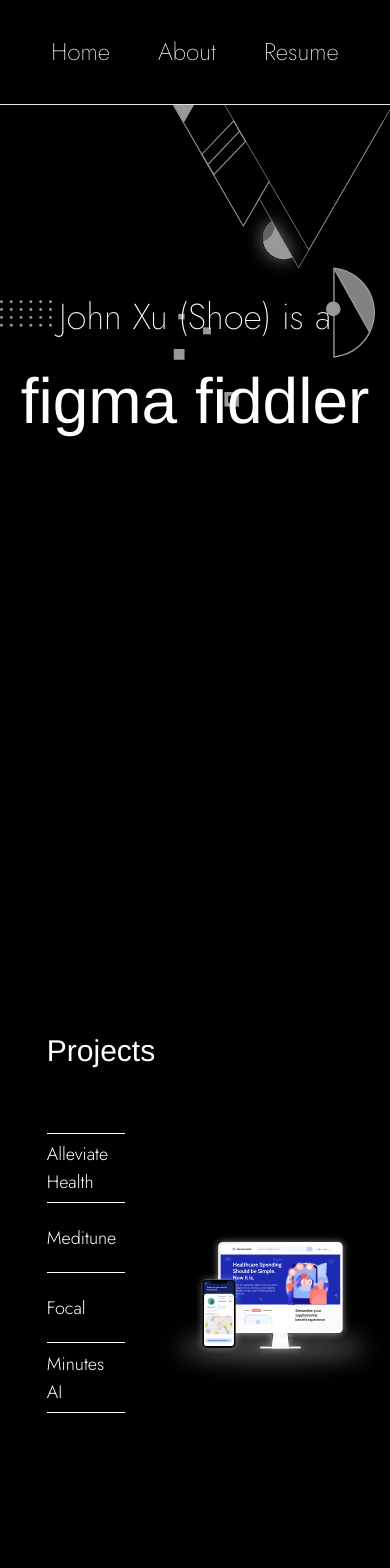
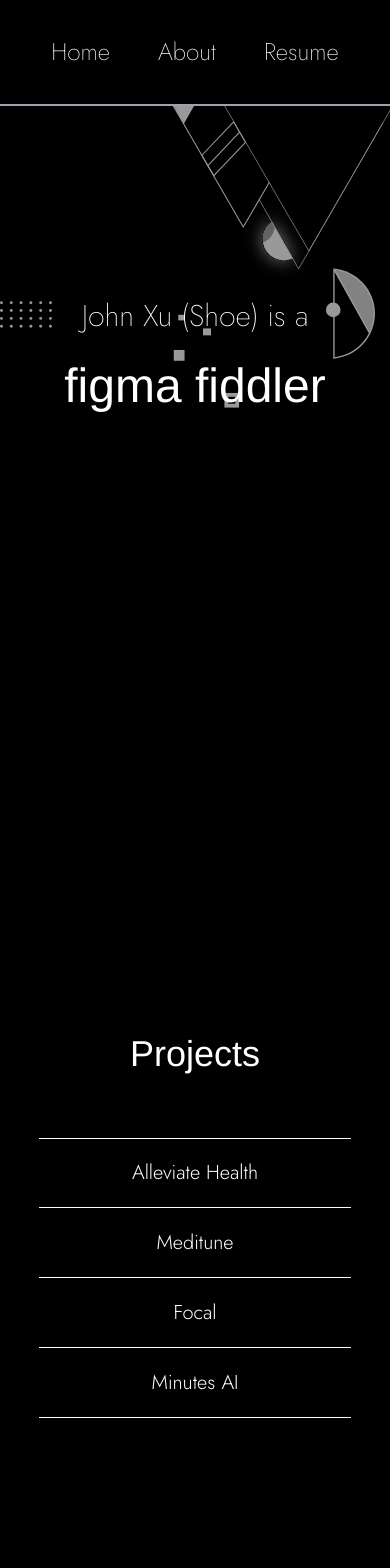
Before and after one commit to John-Xu1/johnxu.org, a Next.js app: page / in a window 390 px wide. Shown: the top 1568 px of the page. Built offline with nearby package versions, Linux system fonts and the light colour scheme.

Commit message:
projects section responsive + small changes

```diff
--- a/src/app/animations/rotating_text.css
+++ b/src/app/animations/rotating_text.css
@@ -9,7 +9,7 @@ span {
 
 @media (max-width: 768px) {
     span {
-        font-size: 4rem;
+        font-size: 3rem;
         text-align: center;
     }
     .wrapper {
--- a/src/app/components/header.js
+++ b/src/app/components/header.js
@@ -94,7 +94,7 @@ const Header = () => {
               </div>
             )}
           </div>
-          <hr />
+          <hr className="border-[0.5px] border-gray-400 " />
         </>
       )}
     </>
--- a/src/app/page.js
+++ b/src/app/page.js
@@ -33,12 +33,12 @@ export default function Home() {
 
   const ProjectTab = ({ name, first, bgColor, onClick }) => {
     return (
-      <div className="pl-[12vw]">
+      <div className="pl-0 sm:pl-[12vw] flex justify-center items-center">
         <div
-          className={`h-[70px] w-[20vw] flex items-center ${bgColor} hover:cursor-pointer border-white border-b ${first}`}
+          className={`h-[70px] w-[80vw] sm:w-[20vw] flex items-center ${bgColor} hover:cursor-pointer border-white border-b ${first}`}
           onClick={onClick}
         >
-          <p className="text-lg md:text-xl lg:text-2xl font-body font-light">
+          <p className="w-full text-xl lg:text-2xl text-center sm:text-start font-body font-light">
             {name}
           </p>
         </div>
@@ -50,7 +50,7 @@ export default function Home() {
     <div>
       <div className="preview-container">
         <div className="background-image"></div>
-        <p className="pl-0 md:pl-[10vw] pt-48 font-body font-extralight text-4xl md:text-5xl text-center md:text-left">
+        <p className="pl-0 md:pl-[10vw] pt-48 font-body font-extralight text-3xl md:text-4xl lg:text-5xl text-center md:text-left">
           John Xu (Shoe) is a
         </p>
         <div className="pl-0 md:pl-[10vw] pt-4">
@@ -64,9 +64,9 @@ export default function Home() {
           </div>
         </div>
       </div>
-      <div className="flex mt-[10vh]">
+      <div className="flex flex-col sm:flex-row mt-[10vh]">
         <div className="flex flex-col">
-          <h1 className="pl-[12vw] mb-16 font-heading font-regular text-3xl md:text-4xl lg:text-5xl">
+          <h1 className="pl-0 sm:pl-[12vw] mb-16 font-heading font-regular text-4xl lg:text-5xl text-center sm:text-start">
             Projects
           </h1>
 
```
